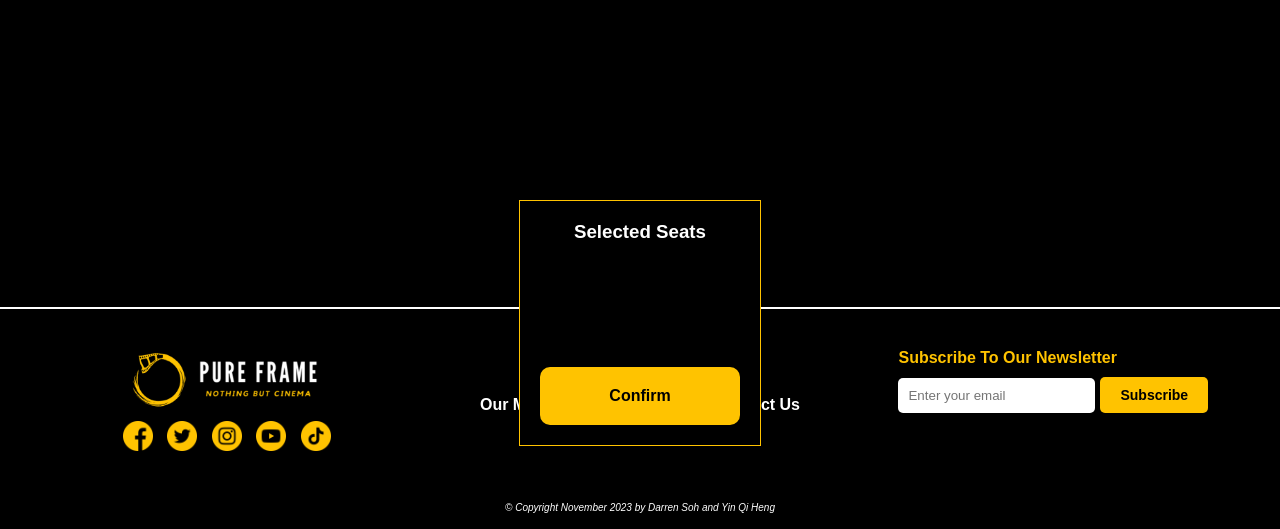
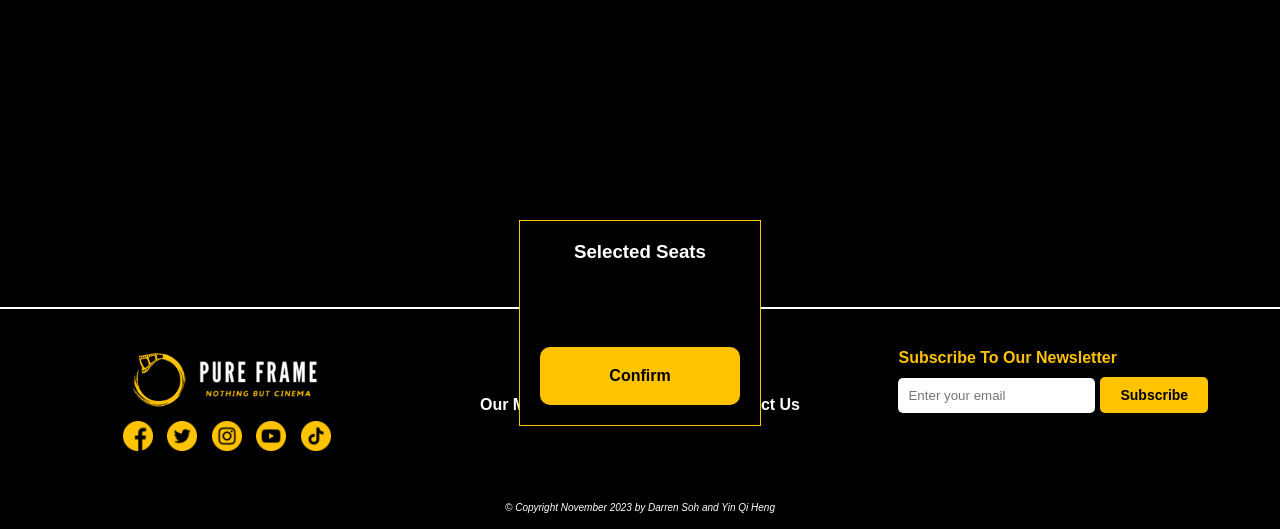
Before and after one commit to darren170999/IE4717, a PHP site: page /seating.php in a window 1280 px wide. Shown: the part 227-756 px from the top of the page. Run offline with PHP 8.4, Linux system fonts and the light colour scheme.

Commit message:
Update style_seating.css

```diff
--- a/assets/css/style_seating.css
+++ b/assets/css/style_seating.css
@@ -364,8 +364,8 @@ body {
 
 .selected-seats-container ul {
     list-style: none;
-    padding: 20px;
     color:white;
+    padding: 0px 10px 0px 10px;
 }
 
 .selected-seats-container li {
@@ -386,6 +386,7 @@ body {
     background-color: #FFC300; /* Gold background */
     display: inline-block;
     width: 200px;  /* Set a fixed width */
+    height: auto;
     text-align: center;  /* Center the text inside */
     border: none;
     border-radius: 10px;
```
